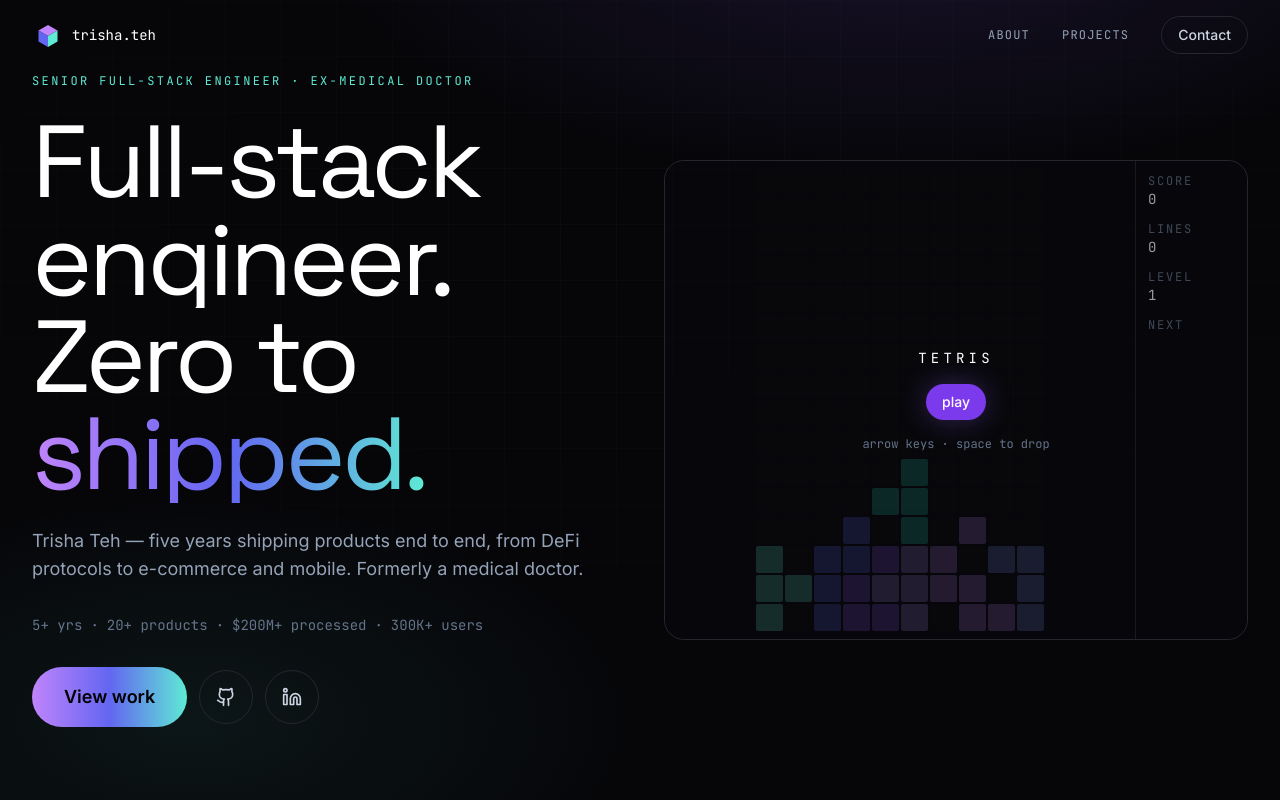
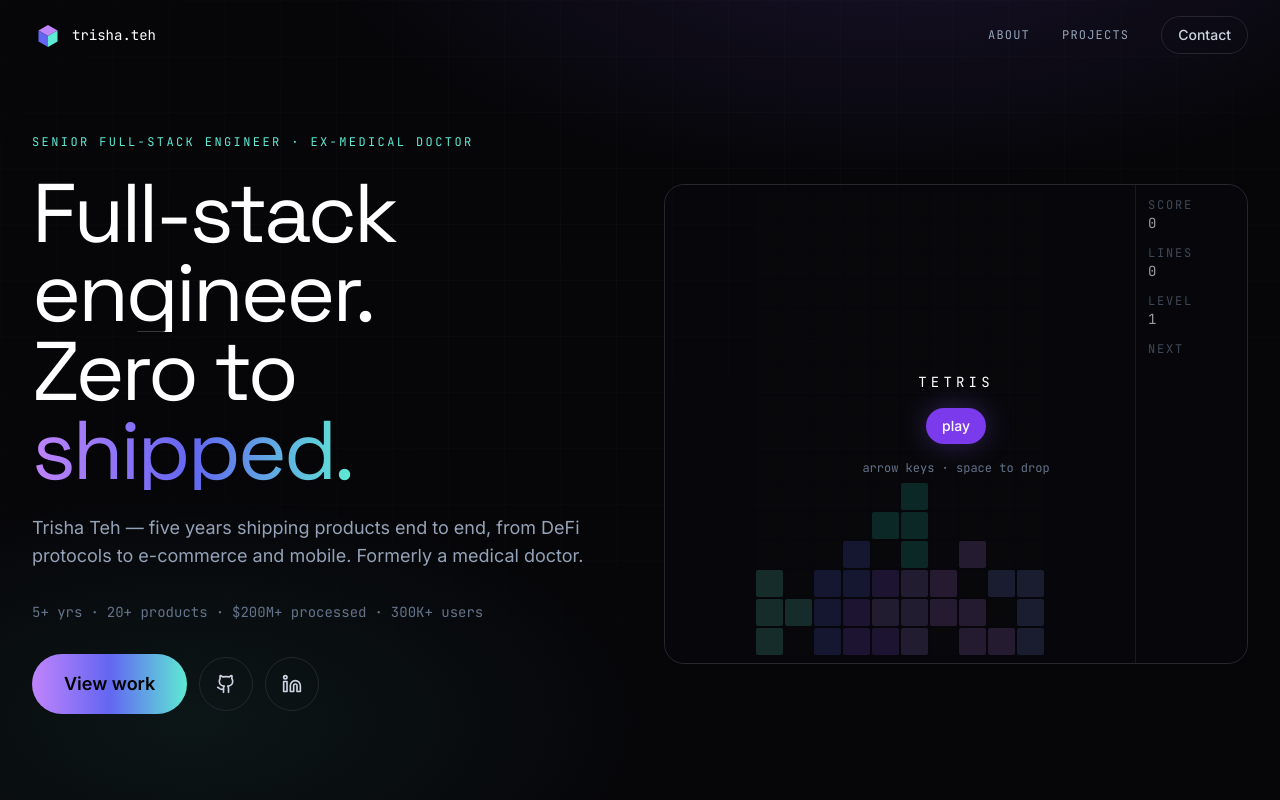
Before and after one commit to trishateh/portfolio-next, a Next.js app: page / in a window 1280 px wide. Shown: the top 800 px of the page. Built offline with nearby package versions, Linux system fonts and the light colour scheme.

Commit message:
fix: hero navbar clearance and gentler headline scale on desktop
- md:pt-28 + bottom padding so centered hero content never sits under the fixed nav
- display-2xl clamp max 7.5rem -> 6.25rem (6.5vw) for short/wide viewports

```diff
--- a/src/app/components/HeroSection.tsx
+++ b/src/app/components/HeroSection.tsx
@@ -22,7 +22,7 @@ const stats = ["5+ yrs", "20+ products", "$200M+ processed", "300K+ users"];
 
 const HeroSection = () => {
   return (
-    <GradientBG className="min-h-screen flex items-center pt-24 md:pt-0">
+    <GradientBG className="min-h-screen flex items-center pt-24 md:pt-28 pb-12 md:pb-16">
       <Container>
         <Section spacing="lg" className="!py-0">
           <div className="grid grid-cols-1 lg:grid-cols-12 gap-8 lg:gap-12 items-center">
--- a/tailwind.config.ts
+++ b/tailwind.config.ts
@@ -127,7 +127,7 @@ const config: Config = {
       },
       fontSize: {
         "display-2xl": [
-          "clamp(3.25rem, 8vw, 7.5rem)",
+          "clamp(3.25rem, 6.5vw, 6.25rem)",
           { lineHeight: "0.95", letterSpacing: "-0.04em" },
         ],
         "display-xl": [
```
